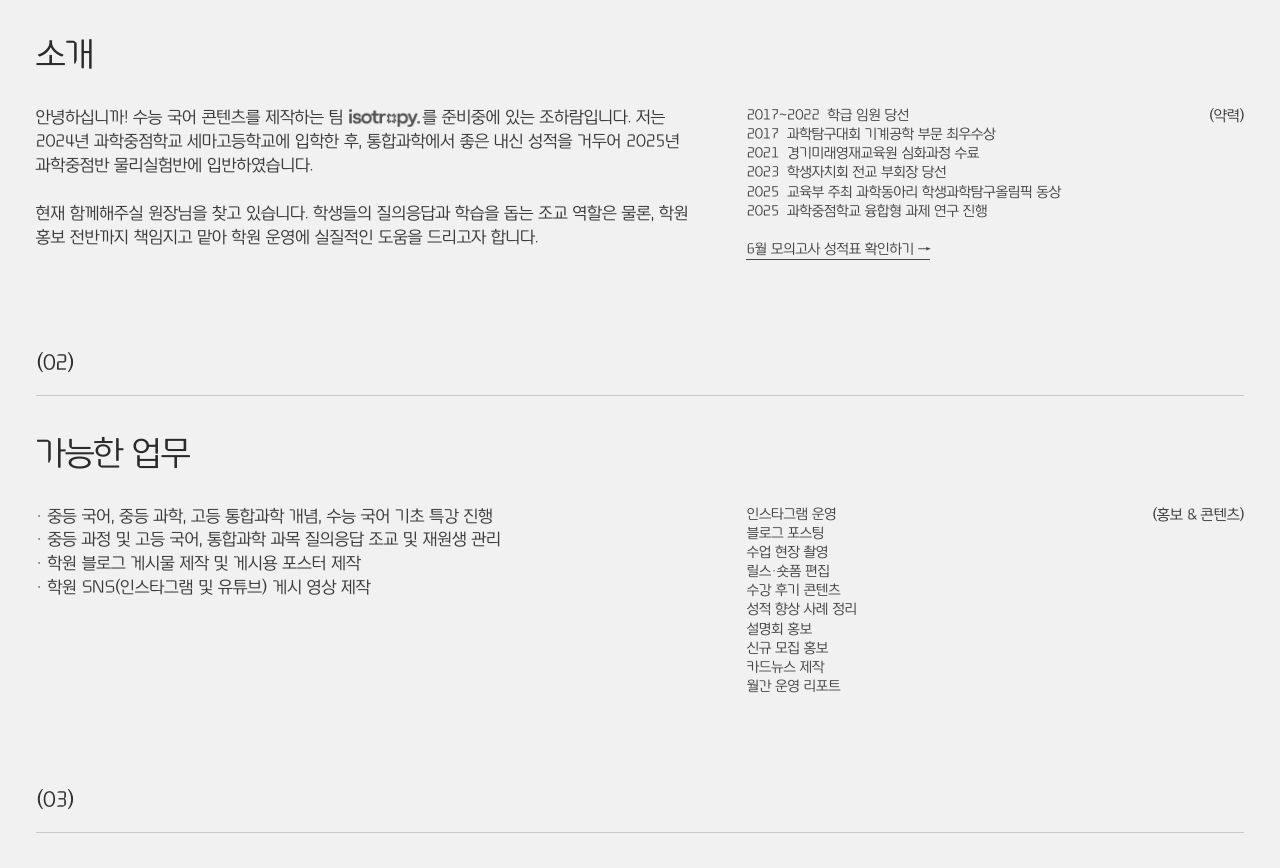
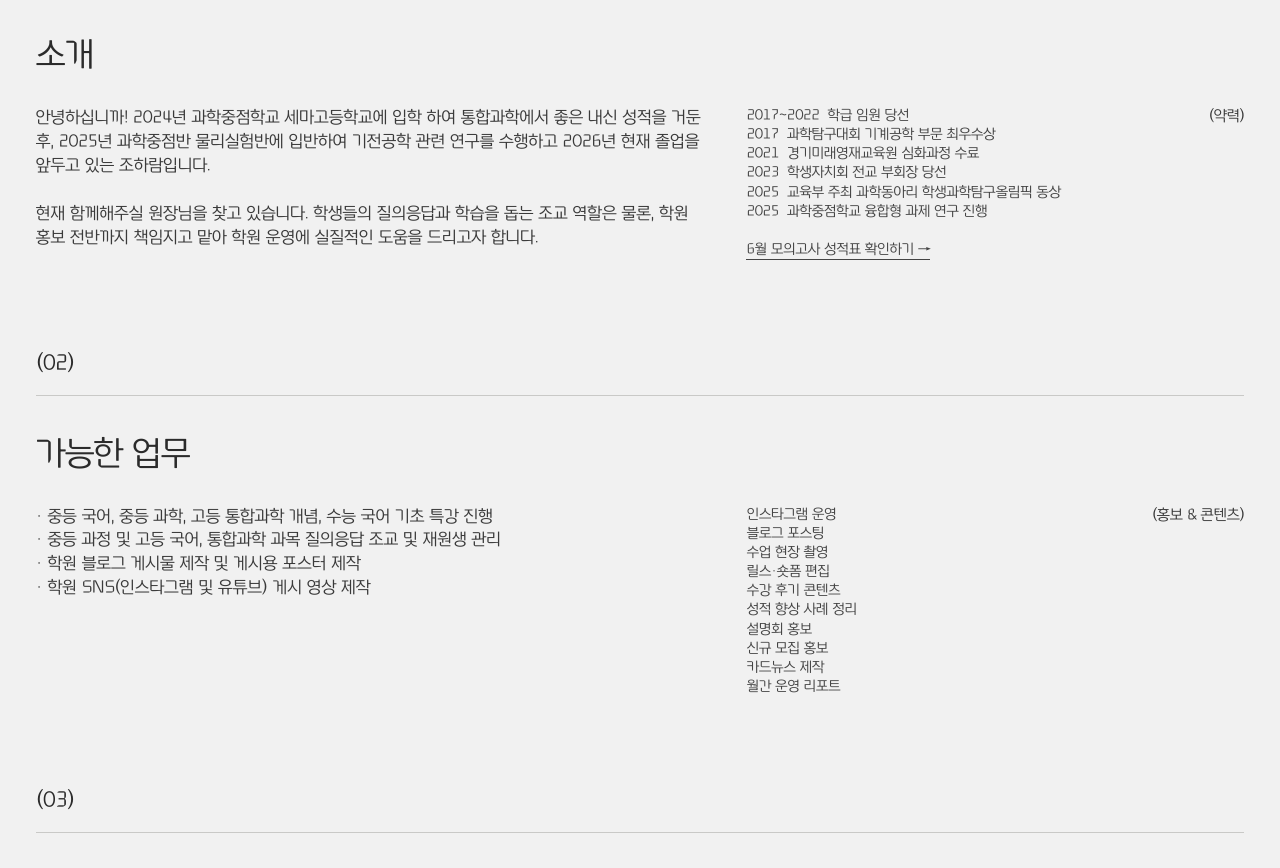
Before and after one commit to bhoonch/pf, a plain HTML site: page index.html in a window 1280 px wide. Shown: the part 1122-1990 px from the top of the page. Drawn offline with Linux system fonts and the light colour scheme; a web font is replaced by a local one.

Commit message:
(01) 소개 첫 문단 수정
Co-Authored-By: Claude Opus 5.5 <noreply@anthropic.com>

```diff
--- a/index.html
+++ b/index.html
@@ -228,7 +228,7 @@ br.m{display:none}
       <div class="row-num">(01)</div>
       <h3>소개</h3>
       <div class="row-body">
-        <p>안녕하십니까! 수능 국어 콘텐츠를 제작하는 팀 <img class="wm" src="logo.png" alt="isotropy">를 준비중에 있는 조하람입니다. 저는 2024년 과학중점학교 세마고등학교에 입학한 후, 통합과학에서 좋은 내신 성적을 거두어 2025년 과학중점반 물리실험반에 입반하였습니다. <br><br>현재 함께해주실 원장님을 찾고 있습니다. 학생들의 질의응답과 학습을 돕는 조교 역할은 물론, 학원 홍보 전반까지 책임지고 맡아 학원 운영에 실질적인 도움을 드리고자 합니다.</p>
+        <p>안녕하십니까! 2024년 과학중점학교 세마고등학교에 입학 하여 통합과학에서 좋은 내신 성적을 거둔 후, 2025년 과학중점반 물리실험반에 입반하여 기전공학 관련 연구를 수행하고 2026년 현재 졸업을 앞두고 있는 조하람입니다. <br><br>현재 함께해주실 원장님을 찾고 있습니다. 학생들의 질의응답과 학습을 돕는 조교 역할은 물론, 학원 홍보 전반까지 책임지고 맡아 학원 운영에 실질적인 도움을 드리고자 합니다.</p>
         <ul><li>2017~2022&nbsp;&nbsp;학급 임원 당선</li><li>2017&nbsp;&nbsp;과학탐구대회 기계공학 부문 최우수상</li><li>2021&nbsp;&nbsp;경기미래영재교육원 심화과정 수료</li><li>2023&nbsp;&nbsp;학생자치회 전교 부회장 당선</li><li>2025&nbsp;&nbsp;교육부 주최 과학동아리 학생과학탐구올림픽 동상</li><li>2025&nbsp;&nbsp;과학중점학교 융합형 과제 연구 진행</li><li class="more"><a class="u" href="score-2026-06.png" target="_blank" rel="noopener">6월 모의고사 성적표 확인하기 →</a></li></ul>
         <span class="tag">(약력)</span>
       </div>
```
